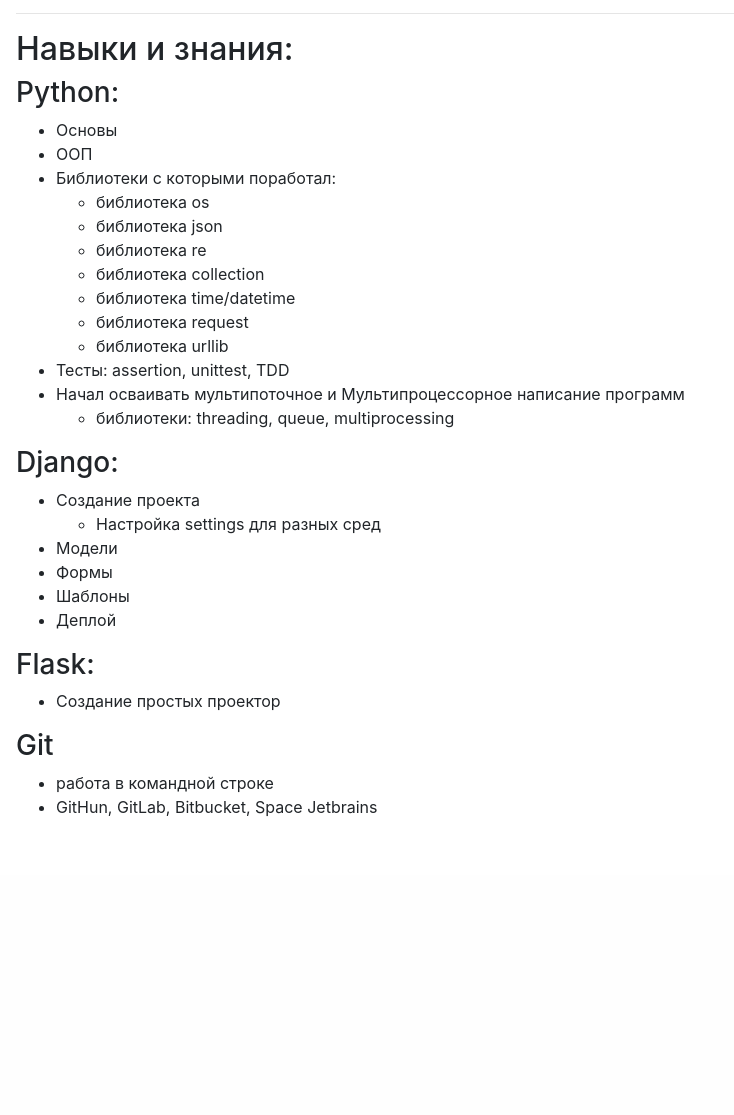
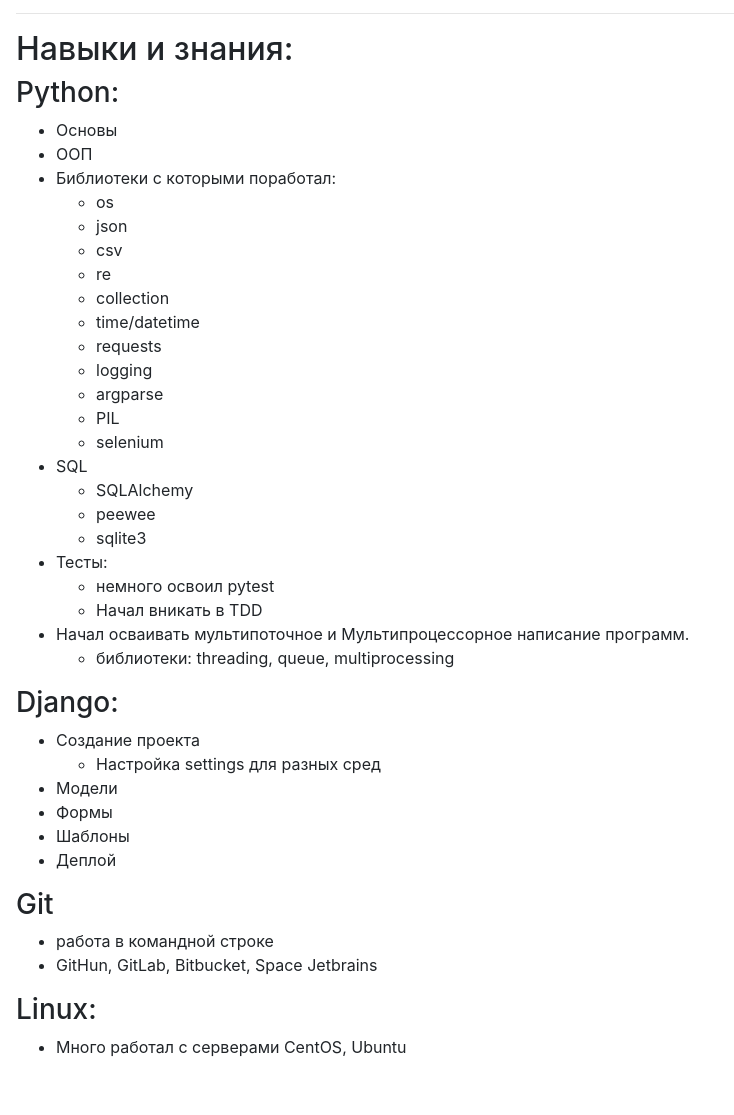
Before and after one commit to Hazzari/aleksan_site_project, a Django app: page /developer/ in a window 1280 px wide. Shown: the part 141-1256 px from the top of the page, without its empty margins (0-734 px from the left). Before the commit the page ends 958 px from the top, so only its background shows below. Run offline with Django 3.2, Linux system fonts and the light colour scheme; some libraries are stand-ins or nearby versions.

Commit message:
fix text content developer.html added library and

```diff
--- a/templates/homepage/developer.html
+++ b/templates/homepage/developer.html
@@ -18,22 +18,37 @@
             <li>ООП
             <li>Библиотеки с которыми поработал:
                 <ul>
-                    <li>библиотека os</li>
-                    <li>библиотека json</li>
-                    <li>библиотека re</li>
-                    <li>библиотека collection</li>
-                    <li>библиотека time/datetime</li>
-                    <li>библиотека request</li>
-                    <li>библиотека urllib</li>
-                    {#                    <li>библиотека</li>#}
-                    {#                    <li>библиотека</li>#}
+                    <li>os</li>
+                    <li>json</li>
+                    <li>csv</li>
+                    <li>re</li>
+                    <li>collection</li>
+                    <li>time/datetime</li>
+                    <li>requests</li>
+                    <li>logging</li>
+                    <li>argparse</li>
+                    <li>PIL</li>
+                    <li>selenium</li>
                     {#                    <li>библиотека</li>#}
                     {#                    <li>библиотека</li>#}
                 </ul>
             </li>
+            <li>
+                SQL
+                <ul>
+                    <li>SQLAlchemy</li>
+                    <li>peewee</li>
+                    <li>sqlite3</li>
+                </ul>
+            </li>
 
-            <li>Тесты: assertion, unittest, TDD</li>
-            <li>Начал осваивать мультипоточное и Мультипроцессорное написание программ
+            <li>Тесты:
+                <ul>
+                    <li>немного освоил pytest</li>
+                    <li>Начал вникать в TDD</li>
+                </ul>
+            </li>
+            <li>Начал осваивать мультипоточное и Мультипроцессорное написание программ.
                 <ul>
                     <li>библиотеки: threading, queue, multiprocessing</li>
                 </ul>
@@ -54,10 +69,12 @@
             <li>Деплой</li>
         </ul>
 
-        <h3>Flask:</h3>
-        <ul>
-            <li>Создание простых проектор</li>
-        </ul>
+        {#        <h3>Flask:</h3>#}
+        {#        <ul>#}
+        {#            <li>Создание простых проектов</li>#}
+        {##}
+        {#        </ul>#}
+
 
         <h3>Git</h3>
 
@@ -65,6 +82,12 @@
             <li>работа в командной строке</li>
             <li>GitHun, GitLab, Bitbucket, Space Jetbrains</li>
         </ul>
+        <h3>Linux:</h3>
+        <ul>
+            <li>Много работал с серверами CentOS, Ubuntu</li>
+
+        </ul>
+
 
     </div>
 
```
